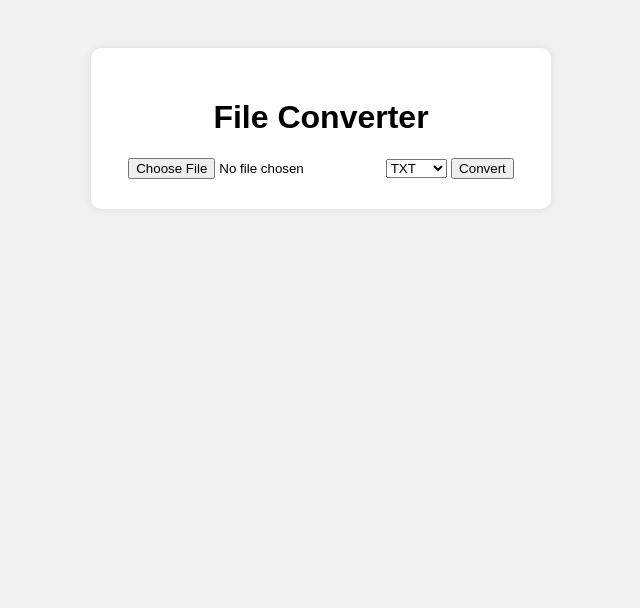
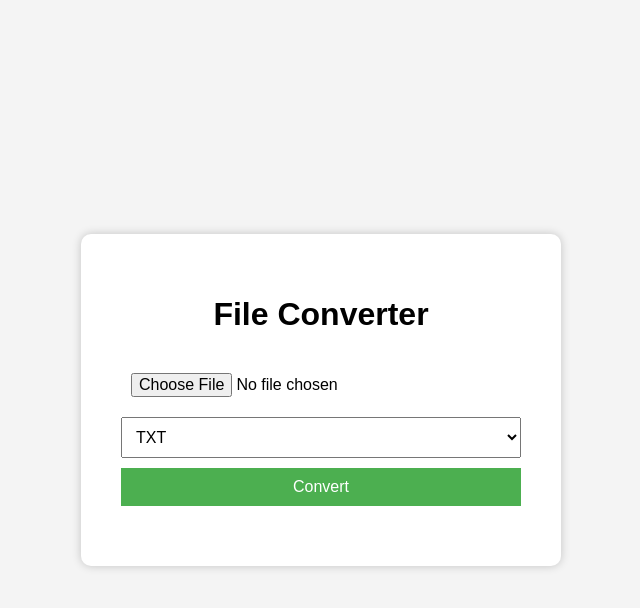
Before and after one commit to Franz0425/file-converter-website, a plain HTML site: page index.html in a window 1280 px wide. Shown: the whole page, without its empty margins (319-959 px from the left). Drawn offline with Linux system fonts and the light colour scheme.

Commit message:
Update style.css

```diff
--- a/style.css
+++ b/style.css
@@ -1,15 +1,48 @@
 body {
   font-family: Arial, sans-serif;
-  background: #f2f2f2;
-  text-align: center;
-  padding: 40px;
+  background-color: #f4f4f4;
+  display: flex;
+  justify-content: center;
+  align-items: center;
+  height: 100vh;
+  margin: 0;
 }
 
 .container {
   background: white;
-  padding: 30px;
+  padding: 40px;
   border-radius: 10px;
+  box-shadow: 0 0 10px rgba(0,0,0,0.2);
+  text-align: center;
+  width: 90%;
   max-width: 400px;
-  margin: auto;
-  box-shadow: 0 0 10px rgba(0,0,0,0.1);
 }
+
+h1 {
+  margin-bottom: 20px;
+}
+
+input, select, button {
+  margin-top: 10px;
+  padding: 10px;
+  width: 100%;
+  font-size: 16px;
+  box-sizing: border-box;
+}
+
+button {
+  background-color: #4CAF50;
+  color: white;
+  border: none;
+  cursor: pointer;
+  transition: 0.3s;
+}
+
+button:hover {
+  background-color: #45a049;
+}
+
+#result {
+  margin-top: 20px;
+  word-break: break-word;
+}
```
